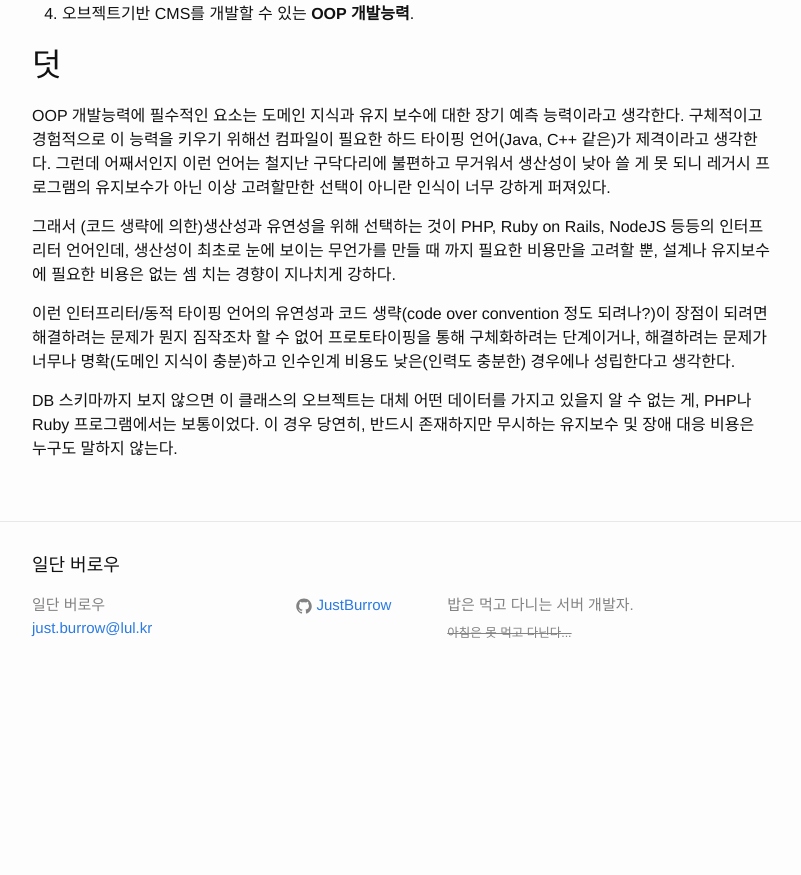
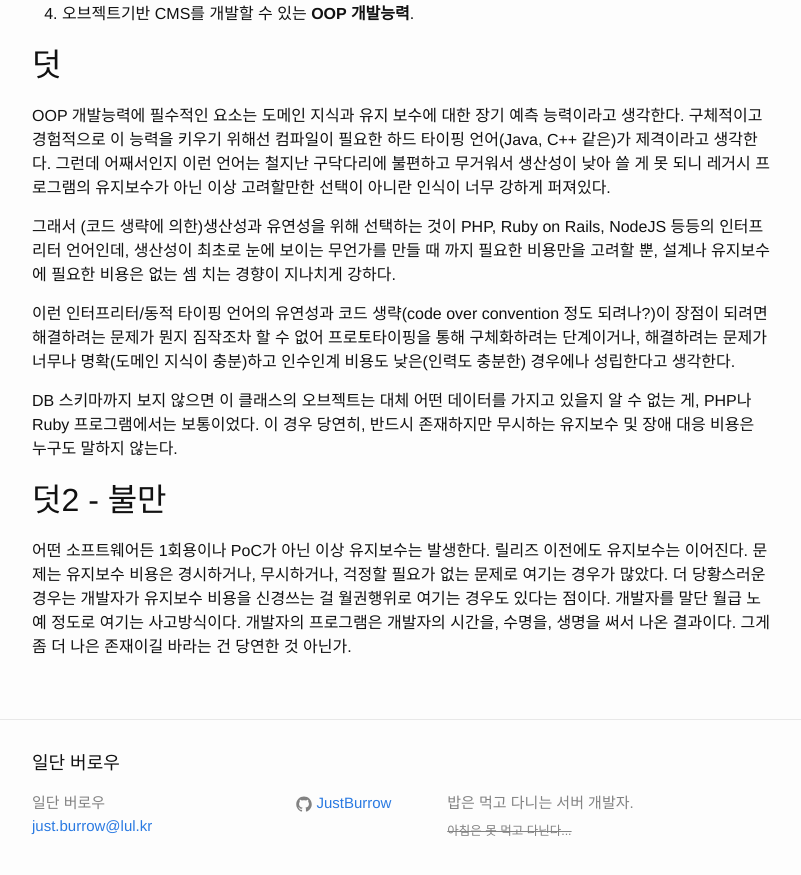
Before and after one commit to JustBurrow/JustBurrow.github.io, a Jekyll site: the page built from _posts/2017-07-23-thought-about-future-of-content-service.markdown, in a window 1280 px wide and 900 px high, scrolled down 1449 px. Shown: the top 875 px of the window, without its empty margins (238-1039 px from the left). Built offline with Jekyll 4.4.1, drawn with Linux system fonts in a browser that asks for light colours; before the commit the page ends 2151 px from its top, so only the background shows below that.

Commit message:
(ADD) 불만.

```diff
--- a/_posts/2017-07-23-thought-about-future-of-content-service.markdown
+++ b/_posts/2017-07-23-thought-about-future-of-content-service.markdown
@@ -61,3 +61,7 @@ OOP 개발능력에 필수적인 요소는 도메인 지식과 유지 보수에
 이런 인터프리터/동적 타이핑 언어의 유연성과 코드 생략(code over convention 정도 되려나?)이 장점이 되려면 해결하려는 문제가 뭔지 짐작조차 할 수 없어 프로토타이핑을 통해 구체화하려는 단계이거나, 해결하려는 문제가 너무나 명확(도메인 지식이 충분)하고 인수인계 비용도 낮은(인력도 충분한) 경우에나 성립한다고 생각한다.
 
 DB 스키마까지 보지 않으면 이 클래스의 오브젝트는 대체 어떤 데이터를 가지고 있을지 알 수 없는 게, PHP나 Ruby 프로그램에서는 보통이었다. 이 경우 당연히, 반드시 존재하지만 무시하는 유지보수 및 장애 대응 비용은 누구도 말하지 않는다.
+
+## 덧2 - 불만
+
+어떤 소프트웨어든 1회용이나 PoC가 아닌 이상 유지보수는 발생한다. 릴리즈 이전에도 유지보수는 이어진다. 문제는 유지보수 비용은 경시하거나, 무시하거나, 걱정할 필요가 없는 문제로 여기는 경우가 많았다. 더 당황스러운 경우는 개발자가 유지보수 비용을 신경쓰는 걸 월권행위로 여기는 경우도 있다는 점이다. 개발자를 말단 월급 노예 정도로 여기는 사고방식이다. 개발자의 프로그램은 개발자의 시간을, 수명을, 생명을 써서 나온 결과이다. 그게 좀 더 나은 존재이길 바라는 건 당연한 것 아닌가.
```
